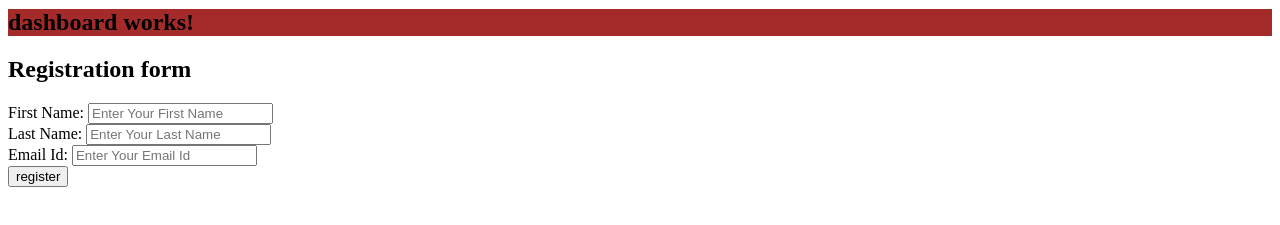
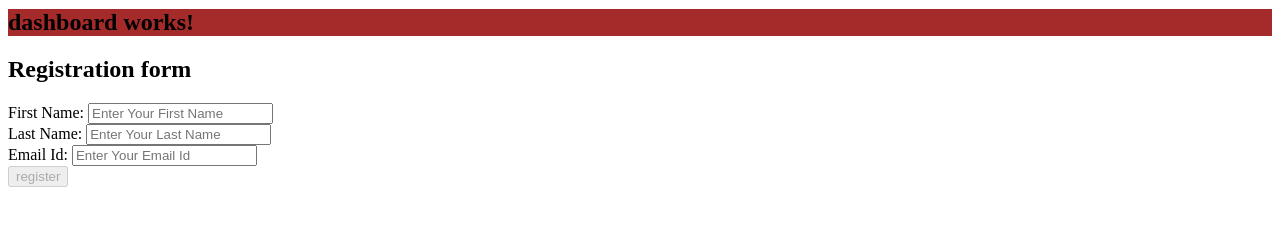
Before and after one commit to rajnaik44/learning-angular, an Angular app: page /home in a window 1280 px wide. Shown: the part 145-370 px from the top of the page. Built offline with nearby package versions, Linux system fonts and the light colour scheme.

Commit message:
validation in forms

```diff
--- a/src/app/app.component.html
+++ b/src/app/app.component.html
@@ -39,4 +39,5 @@ your message service : <b>{{_msg}}</b><br>
 
 <!-- auth guard -->
 <router-outlet></router-outlet>
-<app-forms></app-forms>
+<!-- <app-forms></app-forms> -->
+<app-validationform></app-validationform>
--- a/src/app/app.component.ts
+++ b/src/app/app.component.ts
@@ -6,11 +6,12 @@ import { MessageService } from './message.service';
 import { Comp1Component } from './comp1/comp1.component';
 import { Comp2Component } from './comp2/comp2.component';
 import { FormsComponent } from './forms/forms.component';
+import { ValidationformComponent } from './validationform/validationform.component';
 
 @Component({
   selector: 'app-root',
   standalone: true,
-  imports: [RouterOutlet , EventBindingComponent , TwoWayDatabindingComponent ,Comp1Component ,Comp2Component,RouterLink,RouterLinkActive,FormsComponent],
+  imports: [RouterOutlet , EventBindingComponent , TwoWayDatabindingComponent ,Comp1Component ,Comp2Component,RouterLink,RouterLinkActive,FormsComponent,ValidationformComponent],
   templateUrl: './app.component.html',
   styleUrl: './app.component.css'
 })
--- /dev/null
+++ b/src/app/validationform/validationform.component.html
@@ -0,0 +1,30 @@
+<h2>Registration form</h2>
+
+
+<div>
+    <form #regdata="ngForm" (ngSubmit)="register(regdata)">
+        <div>
+            First Name: <input type="text" placeholder="Enter Your First Name" name="fname" minlength="10" maxlength="10" required ngModel #fname="ngModel">
+            <span *ngIf="fname.touched && !fname.valid">
+                First Name is Required
+
+            </span>
+        </div>
+        <div>
+            Last Name: <input type="text" placeholder="Enter Your Last Name" name="lname" required ngModel #lname="ngModel">
+            <span *ngIf="lname.touched &&!lname.valid">
+                last name is required
+            </span>
+        </div>
+        <div>
+            Email Id: <input type="email" placeholder="Enter Your Email Id" name="email" required ngModel #email="ngModel">
+            <span *ngIf="email.touched && !email.valid">
+                email is required
+            </span>
+        </div>
+
+        <div>
+            <input type="submit" value="register" [disabled]="regdata.invalid">
+        </div>
+    </form>
+</div>
--- /dev/null
+++ b/src/app/validationform/validationform.component.ts
@@ -0,0 +1,20 @@
+import { CommonModule } from '@angular/common';
+import { Component } from '@angular/core';
+import { FormsModule, NgForm } from '@angular/forms';
+
+@Component({
+  selector: 'app-validationform',
+  standalone: true,
+  imports: [FormsModule, CommonModule],
+  templateUrl: './validationform.component.html',
+  styleUrl: './validationform.component.css'
+})
+export class ValidationformComponent {
+
+  register(regdata:NgForm){
+    console.log(regdata.value);
+    console.log(regdata.valid)
+  }
+
+
+}
```
Also changed, not shown: src/app/validationform/validationform.component.css (added), 1 other file (tests, documents, lock files or other folders).
